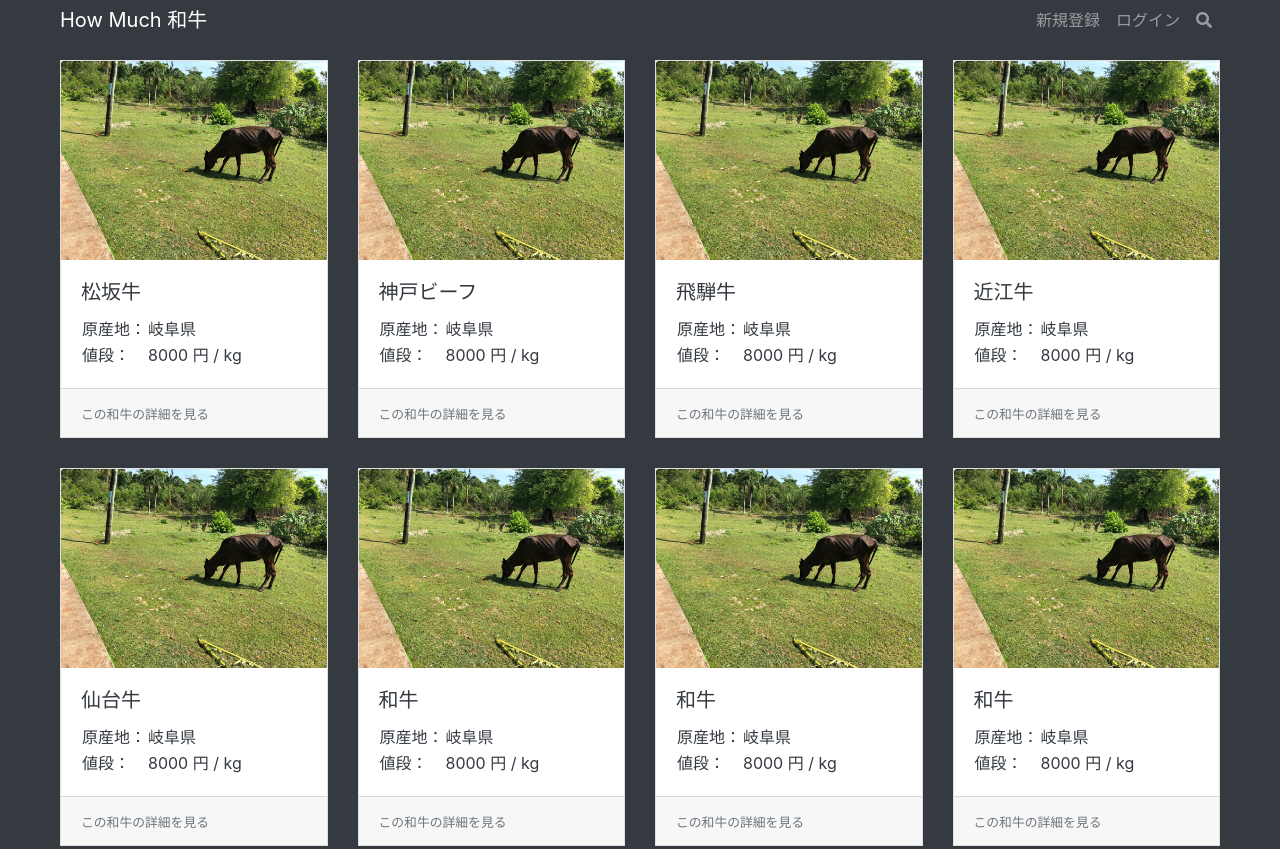
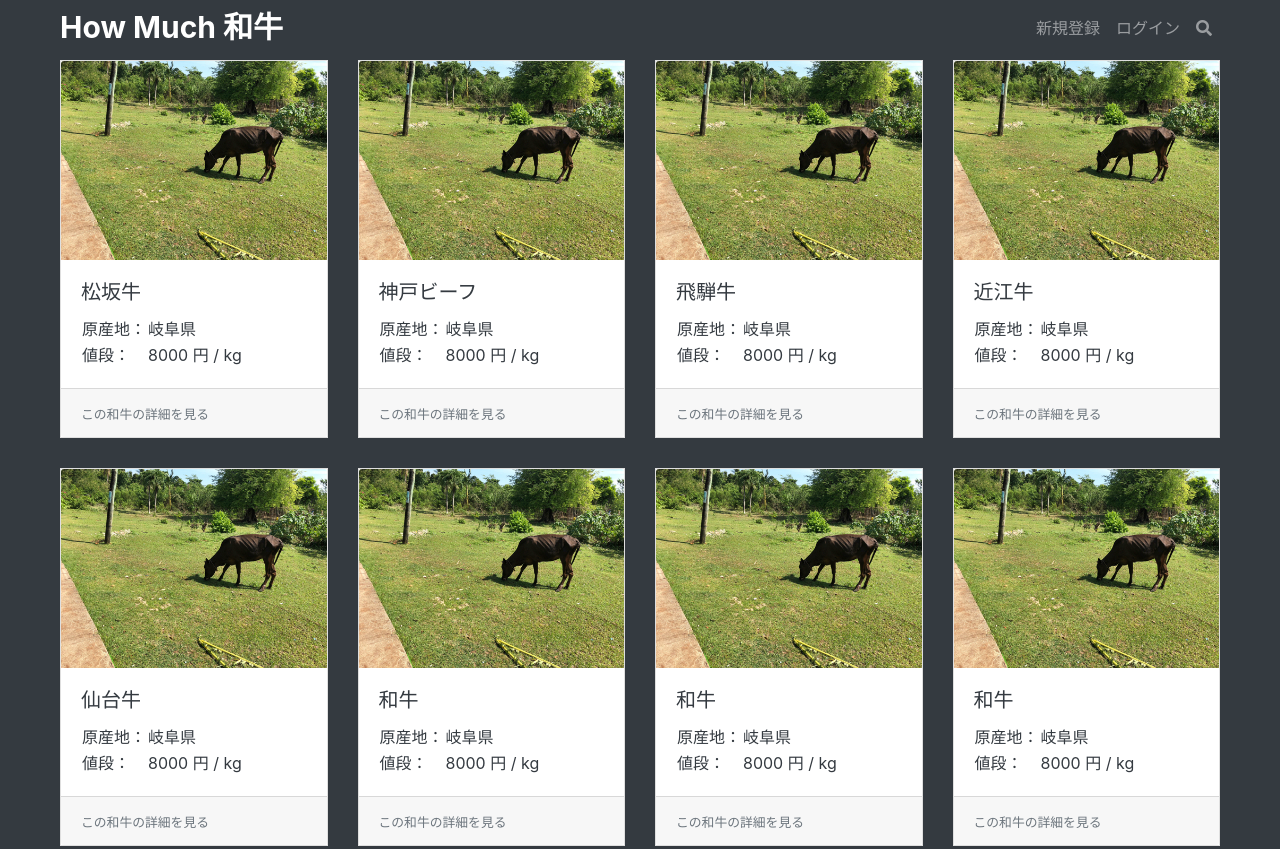
Before and after one commit to natsukikokubu/wagyu_price, a plain HTML site: page index.html in a window 1280 px wide. Shown: the top 849 px of the page. Drawn offline with Linux system fonts and the light colour scheme; a script that the page names is missing.

Commit message:
titleを大きくしました

```diff
--- a/css/style.css
+++ b/css/style.css
@@ -27,6 +27,11 @@
 
 .result a {
   color: #343a40;
+}
+
+.title {
+  font-size: 30px;
+  font-weight: bold;
 }
 
 @media screen and (min-width: 576px) {
--- a/index.html
+++ b/index.html
@@ -13,7 +13,7 @@
 
 <body>
   <nav class="navbar navbar-expand-sm bg-dark navbar-dark fixed-top content-width">
-    <span class="navbar-brand mr-auto navbar-brand-center">How Much 和牛</span>
+    <span class="navbar-brand mr-auto navbar-brand-center title">How Much 和牛</span>
     <ul class="navbar-nav">
       <li class="nav-item d-none d-sm-block">
         <a class="nav-link" href="#">新規登録</a>
```
